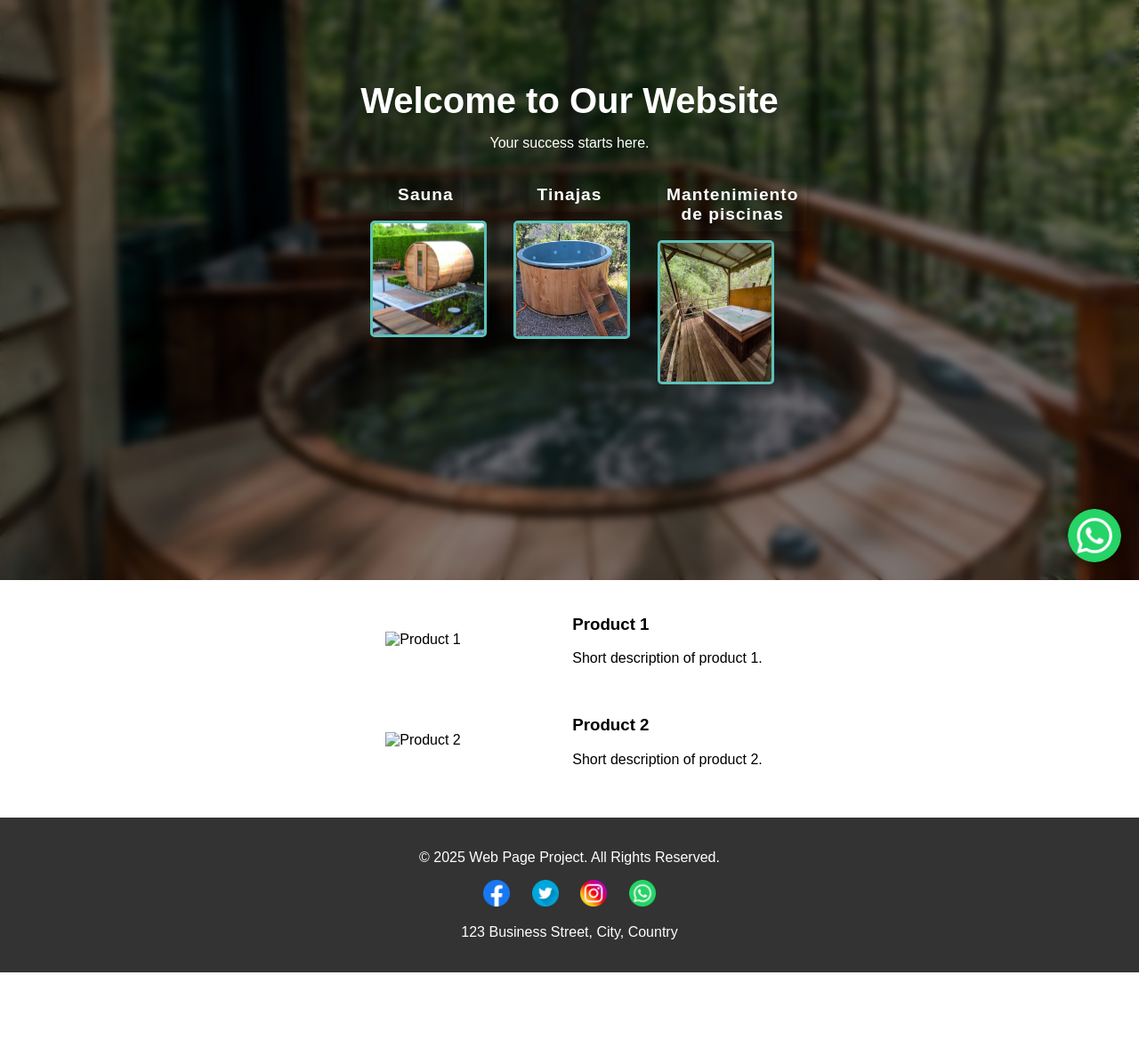
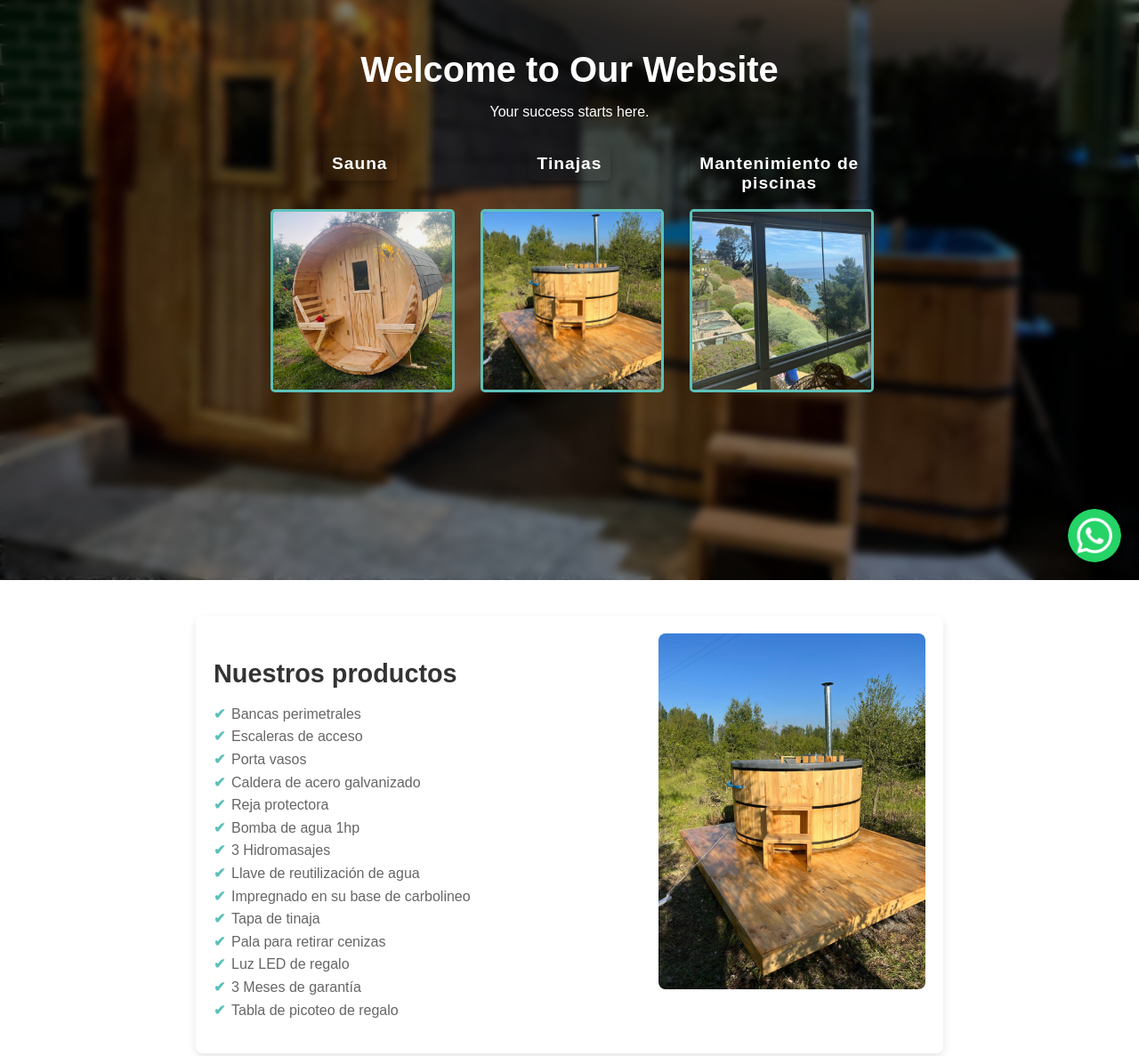
Before and after one commit to juanhefis13/websites, a website: page index.html in a window 1280 px wide. Shown: the part 148-1335 px from the top of the page at 89% size. Before the commit the page ends 1241 px from the top, so only its background shows below. Drawn offline with Linux system fonts and the light colour scheme.

Commit message:
Descripción de los cambios

```diff
--- a/index.html
+++ b/index.html
@@ -27,37 +27,46 @@
             <div class="hero-images">
                 <div class="hero-image-container">
                     <h3>Sauna</h3>
-                    <img src="img/sauna.jpg" alt="Image 1">
+                    <img src="img/sauna2.jpeg" alt="Image 1">
                 </div>
                 <div class="hero-image-container">
                     <h3>Tinajas</h3>
-                    <img src="img/tinaja2.jpeg" alt="Image 2">
+                    <img src="img/tinaja.jpeg" alt="Image 2">
                 </div>
                 <div class="hero-image-container">
                     <h3>Mantenimiento de piscinas</h3>
-                    <img src="img/tina.jpg" alt="Image 3">
+                    <img src="img/piscina.jpeg" alt="Image 3">
                 </div>
             </div>
         </div>
     </section>
 
 
-    <section class="products">
-        <div class="product">
-            <img src="path/to/product1.jpg" alt="Product 1">
-            <div class="description">
-                <h3>Product 1</h3>
-                <p>Short description of product 1.</p>
-            </div>
+    <section class="product">
+        <div class="description">
+            <h3>Nuestros productos</h3>
+            <ul class="product-features">
+                <li>Bancas perimetrales</li>
+                <li>Escaleras de acceso</li>
+                <li>Porta vasos</li>
+                <li>Caldera de acero galvanizado</li>
+                <li>Reja protectora</li>
+                <li>Bomba de agua 1hp</li>
+                <li>3 Hidromasajes</li>
+                <li>Llave de reutilización de agua</li>
+                <li>Impregnado en su base de carbolineo</li>
+                <li>Tapa de tinaja</li>
+                <li>Pala para retirar cenizas</li>
+                <li>Luz LED de regalo</li>
+                <li>3 Meses de garantía</li>
+                <li>Tabla de picoteo de regalo</li>
+            </ul>
         </div>
-        <div class="product reverse">
-            <div class="description">
-                <h3>Product 2</h3>
-                <p>Short description of product 2.</p>
-            </div>
-            <img src="path/to/product2.jpg" alt="Product 2">
-        </div>
+        <img src="img/tinaja.jpeg" alt="Tinaja de Madera">
     </section>
+
+
+
 
     <footer>
         <p>&copy; 2025 Web Page Project. All Rights Reserved.</p>
--- a/styles/style.css
+++ b/styles/style.css
@@ -77,11 +77,14 @@ header {
     position: relative;
     width: 100%;
     height: 100vh;
-    background: url('../img/tinaja.jpg') center/cover no-repeat;
+    background: url('../img/fondo.jpeg') center/cover no-repeat;
     display: flex;
     align-items: center;
     justify-content: center;
+    flex-direction: column; /* Hace que el contenido esté apilado verticalmente */
+    text-align: center; /* Alinea el texto al centro */
 }
+
 .hero::before {
     content: "";
     position: absolute;
@@ -92,29 +95,42 @@ header {
     background: rgba(0, 0, 0, 0.5);
     backdrop-filter: blur(5px);
 }
+
 .hero-content {
     position: relative;
-    text-align: center;
     color: white;
     padding: 20px;
+    margin-bottom: 30px; /* Añadir espacio debajo del contenido */
 }
+
 .hero-content h1 {
     font-size: 2.5em;
     margin-bottom: 10px;
+    font-weight: bold;
 }
+
 .hero-images {
     display: flex;
-    justify-content: space-around;
+    justify-content: space-between; /* Espacio entre las imágenes */
     margin-top: 20px;
     gap: 15px;
+    width: 100%;
+    box-sizing: border-box;
+    align-items: stretch; /* Asegura que todos los elementos tengan la misma altura */
+}
 
-}
 .hero-image-container {
     text-align: center;
     padding: 10px;
     border-radius: 8px;
-    width: 125px; /* Setting a fixed width for consistency */
+    flex: 1; /* Hace que todos los contenedores tengan el mismo tamaño */
+    max-width: 33%; /* Asegura que no ocupen más de un tercio del contenedor */
+    box-sizing: border-box;
+    display: flex;
+    flex-direction: column;
+    justify-content: space-between; /* Asegura que el contenido se distribuya uniformemente */
 }
+
 .hero-image-container h3 {
     margin-bottom: 10px;
     color: #fff;
@@ -124,39 +140,100 @@ header {
     padding: 8px 10px;
     border-radius: 5px;
     width: fit-content;
-    margin: 0 auto 10px; /* Centra el título */
+    margin: 0 auto 10px;
     box-shadow: 0px 4px 10px rgba(0, 0, 0, 0.3);
 }
+
 .hero-images img {
     width: 100%;
-    height: auto;
+    height: 200px; /* Altura uniforme para las imágenes */
+    object-fit: cover; /* Asegura que las imágenes llenen el espacio sin distorsionarse */
     border-radius: 5px;
-    border: 3px solid #5dc1b9; /* Adding a border color */
+    border: 3px solid #5dc1b9;
 }
 
 
+
+
+
 .products {
-    display: flex;
-    flex-direction: column;
-    align-items: center;
-    padding: 20px;
+    padding: 50px 20px; /* Añadimos padding superior para separar de la sección anterior */
+    background-color: #f4f4f4; /* Fondo claro para la sección de productos */
+    text-align: center;
 }
+
+.products h2 {
+    font-size: 2em;
+    margin-bottom: 30px;
+    font-weight: bold;
+    color: #333;
+}
+
 .product {
     display: flex;
-    align-items: center;
-    margin-bottom: 20px;
+    align-items: flex-start; /* Alinea en la parte superior */
+    justify-content: space-between; /* Espacio entre texto e imagen */
+    margin: 40px auto;
+    background-color: #fff;
+    border-radius: 8px;
+    box-shadow: 0px 4px 10px rgba(0, 0, 0, 0.1);
+    padding: 20px;
+    max-width: 800px;
 }
-.product.reverse {
-    flex-direction: row-reverse;
+
+.product-features {
+    list-style-type: disc; /* Usa viñetas redondas */
+    padding-left: 20px; /* Da un margen a la izquierda para alinear con el título */
+    line-height: 1.8; /* Espaciado entre líneas */
 }
+
+
+.description {
+    max-width: 50%;
+    text-align: left;
+    padding-right: 20px;
+}
+
+.description h3 {
+    font-size: 1.8em;
+    margin-bottom: 15px;
+    font-weight: bold;
+    color: #333;
+}
+
+.description ul {
+    list-style: none;
+    padding: 0;
+}
+
+.description ul li {
+    font-size: 1em;
+    line-height: 1.6;
+    color: #666;
+    padding-left: 20px;
+    position: relative;
+}
+
+.description ul li::before {
+    content: "✔"; /* Icono de check */
+    color: #5dc1b9;
+    font-weight: bold;
+    position: absolute;
+    left: 0;
+}
+
 .product img {
-    width: 200px;
+    width: 300px;
     height: auto;
-    margin: 10px;
+    border-radius: 8px;
 }
-.description {
-    max-width: 400px;
-}
+
+
+
+
+
+
+
 footer {
     background-color: #333;
     color: white;
```
Also changed, not shown: img/fondo.jpeg (added), img/piscina.jpeg (added), img/sauna2.jpeg (added), img/tinaja.jpeg (added), img/tinaja3.jpg (added).
